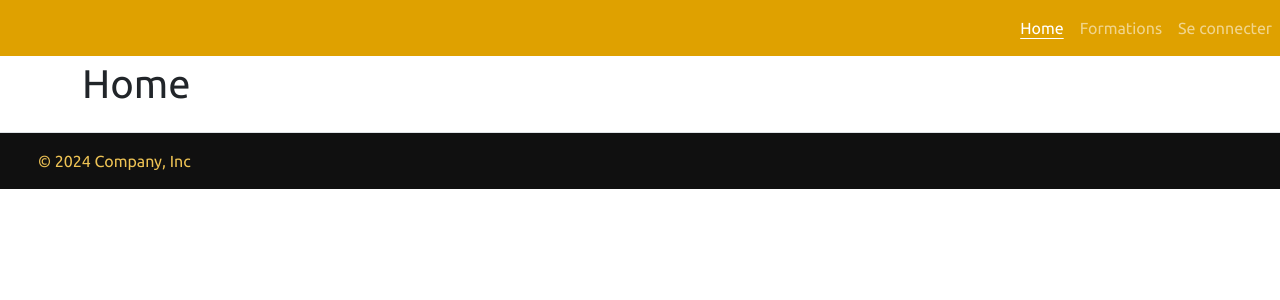
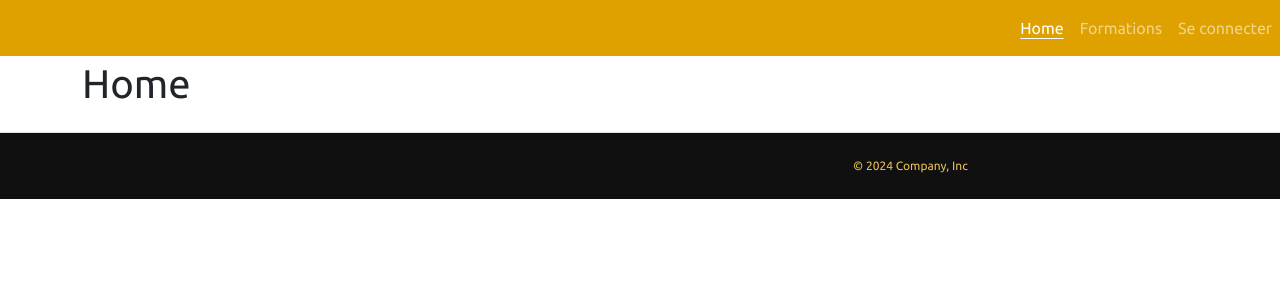
Before and after one commit to NambinintsoaOlivier/TAMATAVE-MIANATRA, a React (Create React App) app: page / in a window 1280 px wide. Shown: the top 300 px of the page. Built offline with nearby package versions, Linux system fonts and the light colour scheme.

Commit message:
mis à jours du Footer

```diff
--- a/src/components/Footer/Footer.css
+++ b/src/components/Footer/Footer.css
@@ -0,0 +1,3 @@
+footer {
+  font-size: 12px;
+}
--- a/src/components/Footer/Footer.js
+++ b/src/components/Footer/Footer.js
@@ -1,19 +1,15 @@
 import React from "react";
+import "./Footer.css";
 
 const Footer = () => {
   return (
     <div className="container-fluid">
       <footer
-        className="d-flex flex-wrap justify-content-between align-items-center py-3 my-4 border-top"
+        className="d-flex flex-wrap justify-content-end align-items-center py-4 my-4 border-top"
         style={{ background: "#101010", color: "#EDC254" }}
       >
         <div className="col-md-4 d-flex align-items-center">
-          <a href="/" className="mb-3 me-2 mb-md-0 text-decoration-none lh-1">
-            <svg className="bi" width="30" height="24">
-              <use xlinkHref="#bootstrap" />
-            </svg>
-          </a>
-          <span>&copy; 2024 Company, Inc</span>
+          <span className="mr-3">&copy; 2024 Company, Inc</span>
         </div>
       </footer>
     </div>
```
